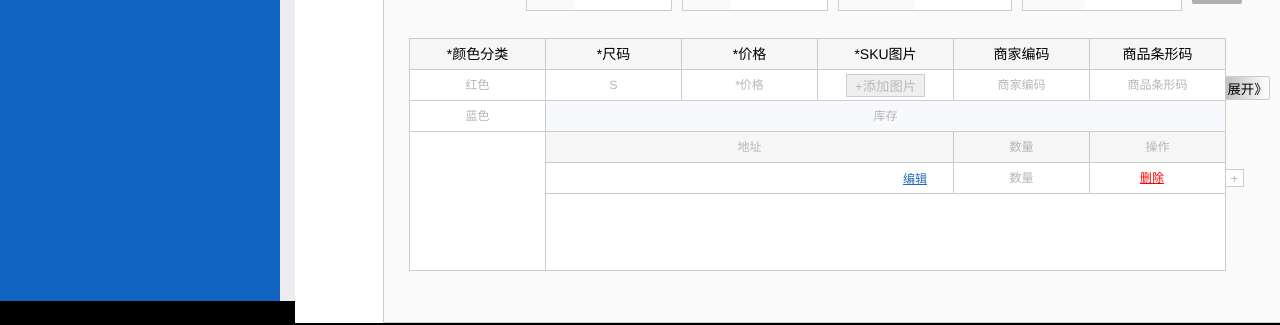
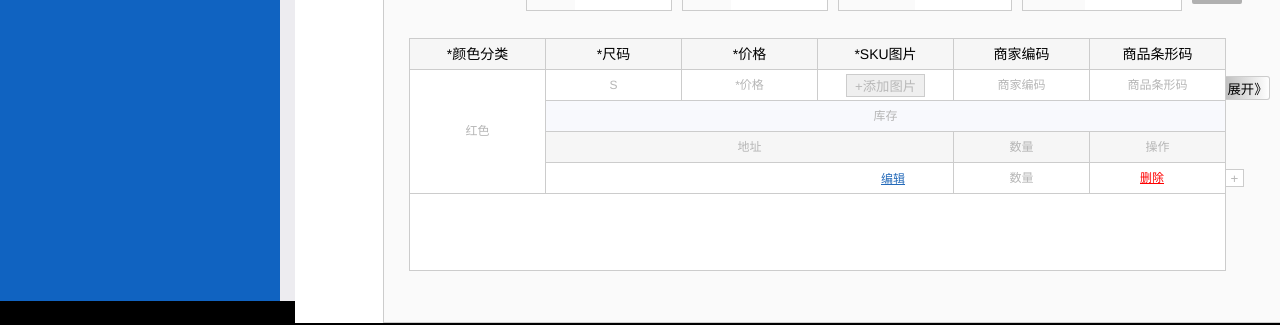
Before and after one commit to 13120314832/Shopping_mall, a Vue app: page / in a window 1280 px wide. Shown: the part 403-728 px from the top of the page. Built offline with nearby package versions, Linux system fonts and the light colour scheme.

Commit message:
css
修改样式

```diff
--- a/src/components/HelloWorld.vue
+++ b/src/components/HelloWorld.vue
@@ -68,10 +68,7 @@
                       <!-- 左侧 -->
                       <div class="Bin_Cfn_Body_Content_Left">
                         <div class="">
-                            <p>红色</p>
-                        </div>
-                        <div class="">
-                            <p>蓝色</p>
+                            <p id="Left_Color">红色</p>
                         </div>
                       </div>
                       <!-- 右侧 -->
@@ -387,13 +384,18 @@ ul li span{
   float: left;
   border-right: 1px solid #cccccc;
   border-bottom: 1px solid #cccccc;
-  height: 200px;
+  height: 123px;
 }
 .Bin_Cfn_Body_Content_Left div{
   width: 100%;
-  height: 30px;
+  height: 123px;
+  /* 30 61 92 123 */
   text-align: center;
   border-bottom: 1px solid #cccccc;
+}
+#Left_Color{
+  line-height: 123px;
+  /* 30 61 92 123 */
 }
 .Bin_Cfn_Body_Content div p{
   font-size: 12px;
@@ -480,7 +482,7 @@ ul li span{
   margin-left:14px;
 }
 .Right_Edit span{
-  margin: 11px 22px 5px 22px;
+  margin: 11px 22px 5px 0px;
   color: #246ab9;
 }
 .Right_Edit div:nth-child(3) span{
```
